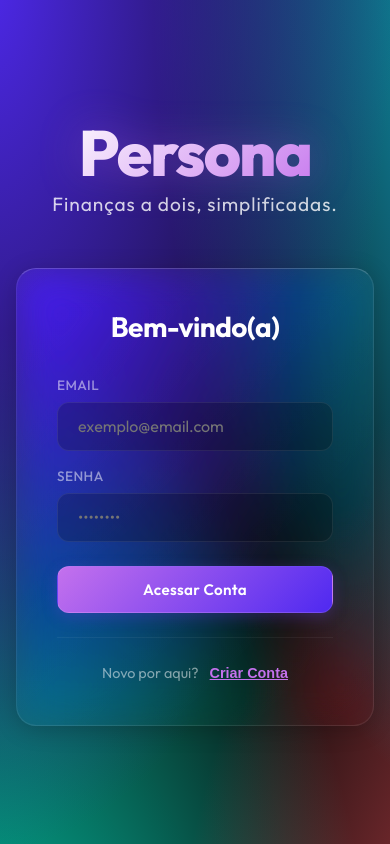
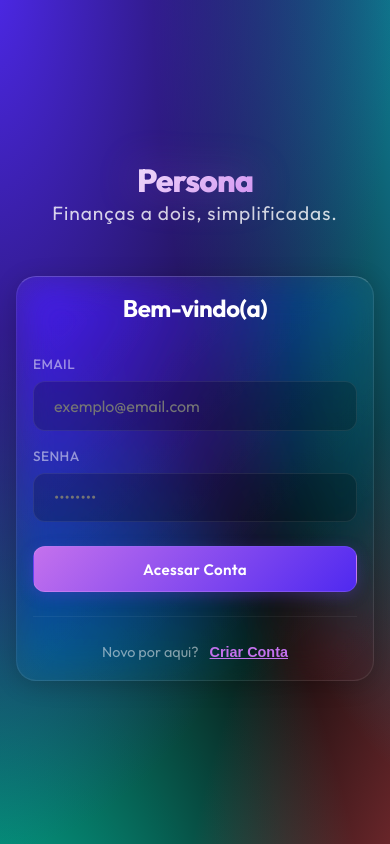
Before and after one commit to Stoltemberg/Persona, a React (Vite) app: page /login in a window 390 px wide. Built offline with nearby package versions, Linux system fonts and the light colour scheme; no server answers.

Commit message:
feat: add comprehensive global styling and initial dashboard page with financial data summary.

```diff
--- a/src/index.css
+++ b/src/index.css
@@ -245,6 +245,24 @@ p {
   line-height: 1.6;
 }
 
+@media (max-width: 768px) {
+  h1 {
+    font-size: 2rem !important;
+  }
+
+  h2 {
+    font-size: 1.5rem !important;
+  }
+
+  .container {
+    padding: 1rem !important;
+  }
+
+  .glass-card {
+    padding: 1rem !important;
+  }
+}
+
 /* Utilities */
 .flex-center {
   display: flex;
--- a/src/pages/Dashboard.jsx
+++ b/src/pages/Dashboard.jsx
@@ -74,7 +74,7 @@ export default function Dashboard() {
                 display: 'flex',
                 justifyContent: 'space-between',
                 alignItems: 'center',
-                marginBottom: '4rem',
+                marginBottom: '2rem',
                 paddingTop: '0.5rem'
             }}>
                 <div>
```
